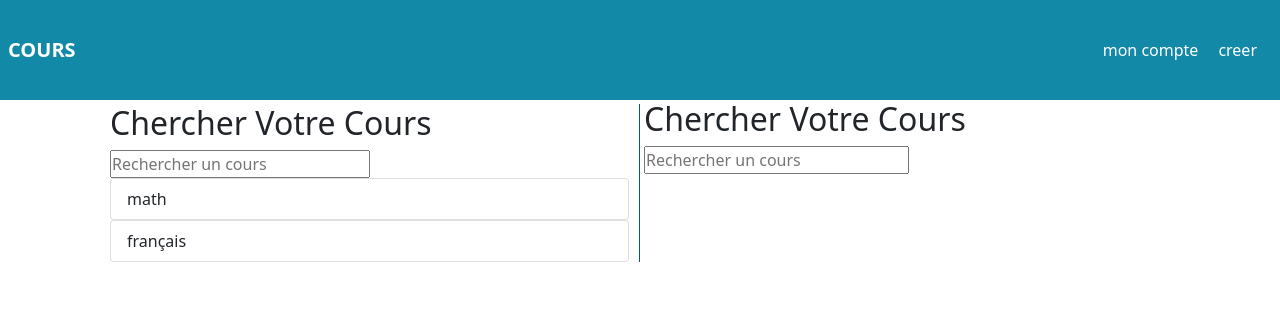
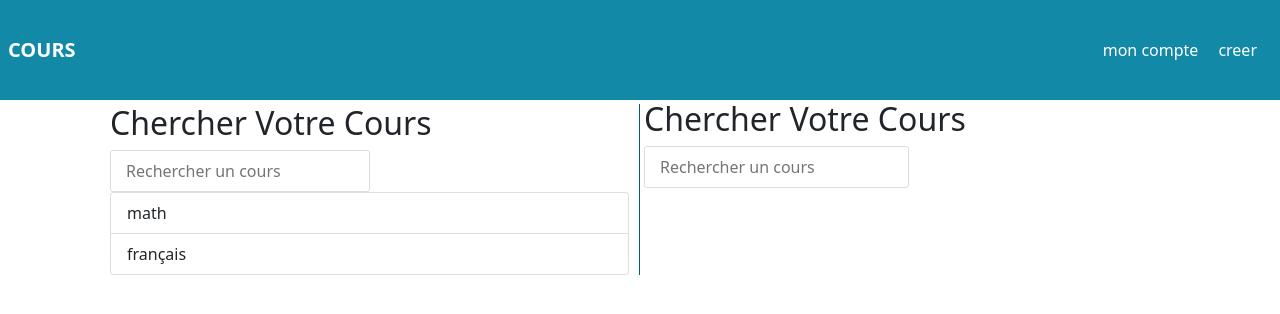
Before and after one commit to NYAZAK/coursemanagement, an Angular app: page /cours/rechercheCours in a window 1280 px wide. Shown: the top 314 px of the page. Built offline with nearby package versions, Linux system fonts and the light colour scheme.

Commit message:
add pipe for research

```diff
--- a/src/app/app.module.ts
+++ b/src/app/app.module.ts
@@ -10,6 +10,7 @@ import { CherchercoursComponent } from './cours/cherchercours/cherchercours.comp
 import { NotfoundComponent } from './layout/notfound/notfound.component';
 import { DetailcoursComponent } from './cours/detailcours/detailcours.component';
 import { HeaderComponent } from './layout/header/header.component';
+import { RecherchePipe } from './shared/pipes/recherche.pipe';
 
 @NgModule({
   declarations: [
@@ -20,7 +21,8 @@ import { HeaderComponent } from './layout/header/header.component';
     CherchercoursComponent,
     NotfoundComponent,
     DetailcoursComponent,
-    HeaderComponent
+    HeaderComponent,
+    RecherchePipe
   ],
   imports: [
     BrowserModule,
--- a/src/app/cours/cherchercours/cherchercours.component.html
+++ b/src/app/cours/cherchercours/cherchercours.component.html
@@ -1,7 +1,8 @@
 <div class="w-100">
 <h2>Chercher Votre Cours</h2>
-<input class="mb-20 w-50" type="text"placeholder="Rechercher un cours" [(ngModel)]="search">
-<ul class="list-group" *ngFor="let cours of cours; let index = index" >
-  <li class="list-group-item" [routerLink]="[index]"  routerLinkActive="active">{{cours.name}}</li>
+<input class="mb-20 w-50" type="text" placeholder="Rechercher un cours" [(ngModel)]="search">
+<ul class="list-group">
+  <li class="list-group-item" *ngFor="let cours of cours$ | recherche:search ; let index = index"
+      [routerLink]="[index]" routerLinkActive="active">{{cours.title}}</li>
 </ul>
 </div>
--- a/src/app/cours/cherchercours/cherchercours.component.ts
+++ b/src/app/cours/cherchercours/cherchercours.component.ts
@@ -7,7 +7,7 @@ import {Cours} from "../../shared/models/cours";
   styleUrls: ['./cherchercours.component.scss']
 })
 export class CherchercoursComponent implements OnInit {
-  @Input() public cours: Cours[];
+  @Input() public cours$: Cours[];
   public search = '';
   constructor() { }
 
--- a/src/app/cours/cours.component.html
+++ b/src/app/cours/cours.component.html
@@ -1,5 +1,5 @@
 <div class="container d-flex flex-row justify-content-around">
-  <app-cherchercours class="w-50 m-1 liste"  [cours]="cours"></app-cherchercours>
+  <app-cherchercours class="w-50 m-1 liste"  [cours$]="cours$ | async"></app-cherchercours>
   <div class="w-50">
     <router-outlet ></router-outlet>
   </div>
--- a/src/app/cours/cours.component.ts
+++ b/src/app/cours/cours.component.ts
@@ -1,26 +1,19 @@
 import {Component, OnDestroy, OnInit} from '@angular/core';
 import {Cours} from "../shared/models/cours";
 import {CoursService} from "../shared/services/cours.service";
-import {Subscription} from "rxjs";
+import {Observable, Subscription} from "rxjs";
 
 @Component({
   selector: 'app-cours',
   templateUrl: './cours.component.html',
   styleUrls: ['./cours.component.scss']
 })
-export class CoursComponent implements OnInit, OnDestroy {
-  public cours: Cours[];
-  public subscription = new Subscription();
+export class CoursComponent implements OnInit {
+  public cours$: Observable<Cours[]> = this.coursService.cours;
   constructor(private coursService: CoursService) { }
 
   ngOnInit(): void {
-    this.subscription.add(this.coursService.cours.subscribe((cours: Cours[]) => {
-      this.cours = cours;
-    }));
   }
 
-  ngOnDestroy() {
-    this.subscription.unsubscribe();
-  }
 
 }
--- a/src/app/cours/creercours/creercours.component.ts
+++ b/src/app/cours/creercours/creercours.component.ts
@@ -16,10 +16,10 @@ export class CreercoursComponent implements OnInit {
     this.creerCoursForm = this.initCoursForm();
   }
 
-  private initCoursForm(cours:Cours = { name : '', categorie : 'categorie', description :  '', sujet :  'sujet',
+  private initCoursForm(cours:Cours = { title : '', categorie : 'categorie', description :  '', sujet :  'sujet',
     date: '', heuredebut : '', nombreEtudiants: 0}) : FormGroup{
     return this.formBuilder.group({
-      name: [cours ? cours.name : '', Validators.required],
+      title: [cours ? cours.title : '', Validators.required],
       description: [cours ? cours.description : '', Validators.required],
       categorie: [cours ? cours.categorie : '', Validators.required],
       sujet: [cours ? cours.sujet : '', Validators.required],
--- a/src/app/cours/detailcours/detailcours.component.html
+++ b/src/app/cours/detailcours/detailcours.component.html
@@ -1,9 +1,9 @@
 <div class="container">
 <h2>Detail du cours</h2>
   <div class="center-element w-75">
-    <ul>
+    <ul *ngIf="cours">
       <hr>
-      <li>{{cours.name}}</li>
+      <li>{{cours.title}}</li>
       <hr>
       <li>{{cours.description}}</li>
       <hr>
--- a/src/app/shared/models/cours.ts
+++ b/src/app/shared/models/cours.ts
@@ -1,5 +1,6 @@
 export interface Cours {
-  name: string;
+  id?: string;
+  title: string;
   description: string;
   categorie: string;
   sujet: string;
--- /dev/null
+++ b/src/app/shared/pipes/recherche.pipe.ts
@@ -0,0 +1,24 @@
+import { Pipe, PipeTransform } from '@angular/core';
+import {Cours} from "../models/cours";
+
+@Pipe({
+  name: 'recherche'
+})
+export class RecherchePipe implements PipeTransform {
+
+  transform(cours: Cours[], recherche: string): any  {
+    if(!cours){
+      console.log('pas cours');
+      return cours;
+    }
+    if(!recherche) {
+      console.log('pas recherche');
+      return cours;
+    }
+    return cours.filter(cours => {
+      console.log('cours et recherche');
+      cours.title.toLowerCase().includes(recherche.toLowerCase());
+    });
+  }
+
+}
--- a/src/app/shared/services/cours.service.ts
+++ b/src/app/shared/services/cours.service.ts
@@ -7,14 +7,14 @@ import {Cours} from "../models/cours";
 })
 export class CoursService {
   public cours: BehaviorSubject<Cours[]> = new BehaviorSubject<Cours[]>([
-    { name: 'math',
+    { title: 'math',
       description:'ccours de calcul matriciel',
       categorie:'science dure',
       sujet: 'calculs matriciel',
       nombreEtudiants:42,
       heuredebut: "12"
     },
-    { name: 'français',
+    { title: 'français',
       description:'ccours de litterature française',
       categorie:'litterature',
       sujet: 'civislisation française',
--- a/src/styles.scss
+++ b/src/styles.scss
@@ -84,3 +84,11 @@ a{
 .active{
   background-color: #12CBC4;
 }
+
+
+
+input {
+  border: 1px solid #ddd;
+  border-radius: 3px;
+  padding: 8px 15px;
+}
```
Also changed, not shown: 1 other file (tests, documents, lock files or other folders).
